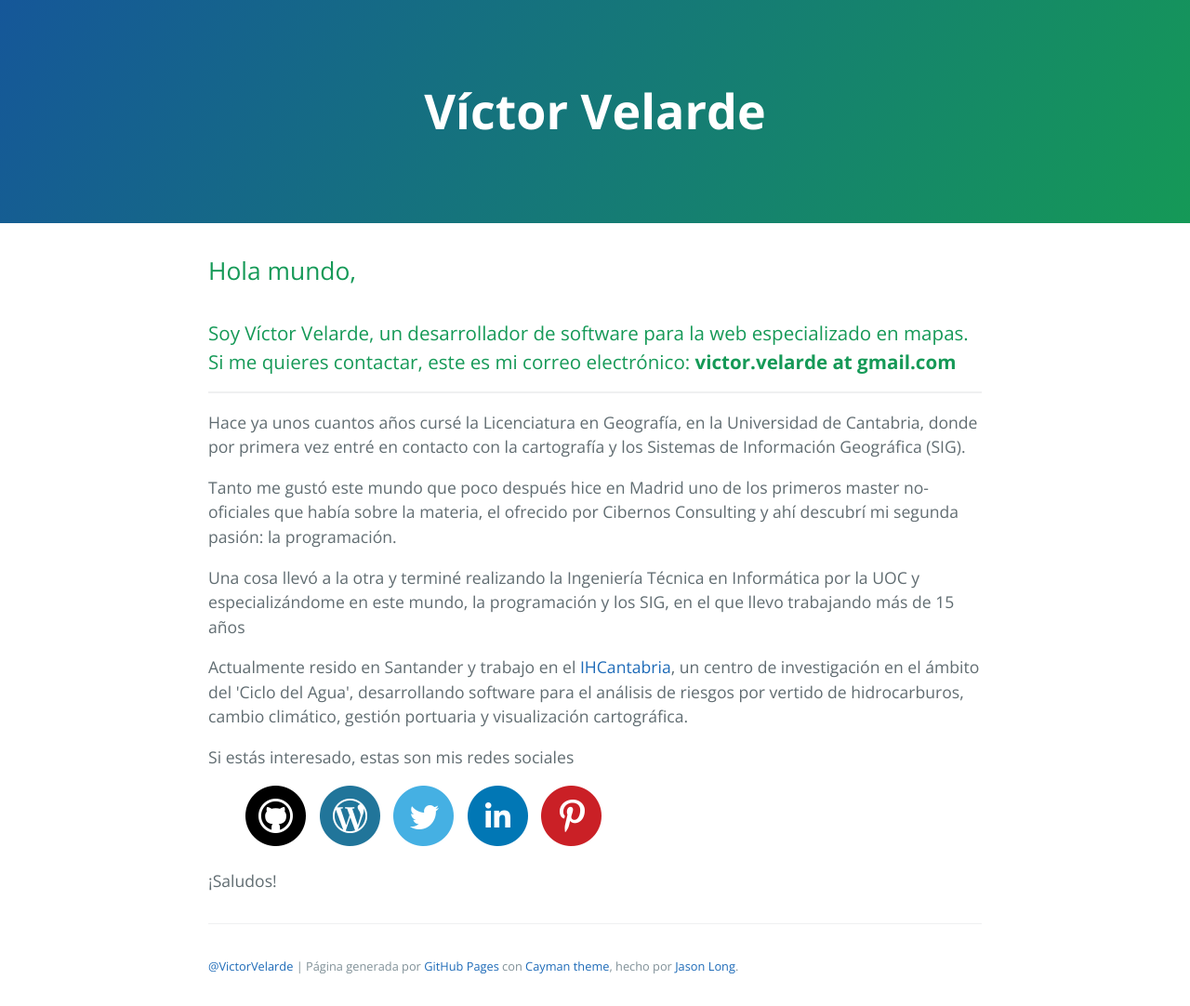
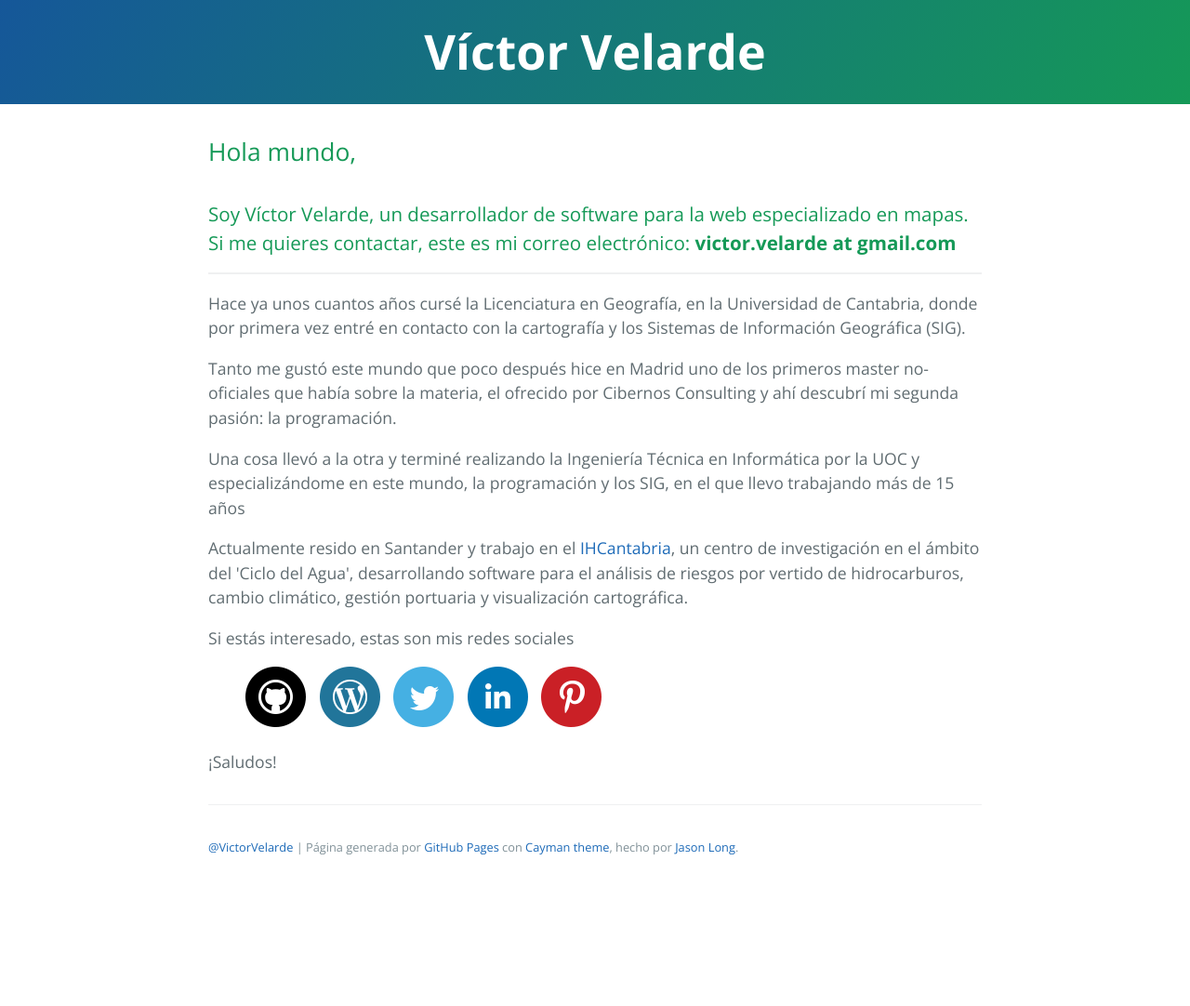
Before and after one commit to VictorVelarde/VictorVelarde.github.io, a Jekyll site: the page index.html, which Jekyll copies as it is, in a window 1280 px wide. Shown: the whole page at 93% size. Built offline with Jekyll 4.4.1, drawn with Linux system fonts in a browser that asks for light colours; after the commit the page ends 954 px from its top, so only the background shows below that.

Commit message:
Less padding for header

```diff
--- a/stylesheets/stylesheet.css
+++ b/stylesheets/stylesheet.css
@@ -61,15 +61,15 @@ a {
 
 @media screen and (min-width: 64em) {
   .page-header {
-    padding: 5rem 6rem; } }
+    padding: 1rem 6rem; } }
 
 @media screen and (min-width: 42em) and (max-width: 64em) {
   .page-header {
-    padding: 3rem 4rem; } }
+    padding: 1rem 4rem; } }
 
 @media screen and (max-width: 42em) {
   .page-header {
-    padding: 2rem 1rem; } }
+    padding: 1rem 1rem; } }
 
 .project-name {
   margin-top: 0;
@@ -82,7 +82,6 @@ a {
 @media screen and (min-width: 42em) and (max-width: 64em) {
   .project-name {
     font-size: 2.25rem; } }
-
 @media screen and (max-width: 42em) {
   .project-name {
     font-size: 1.75rem; } }
@@ -242,4 +241,4 @@ a {
 
 @media screen and (max-width: 42em) {
   .site-footer {
-    font-size: 0.9rem; } }
+    font-size: 1.9rem; } }
```
